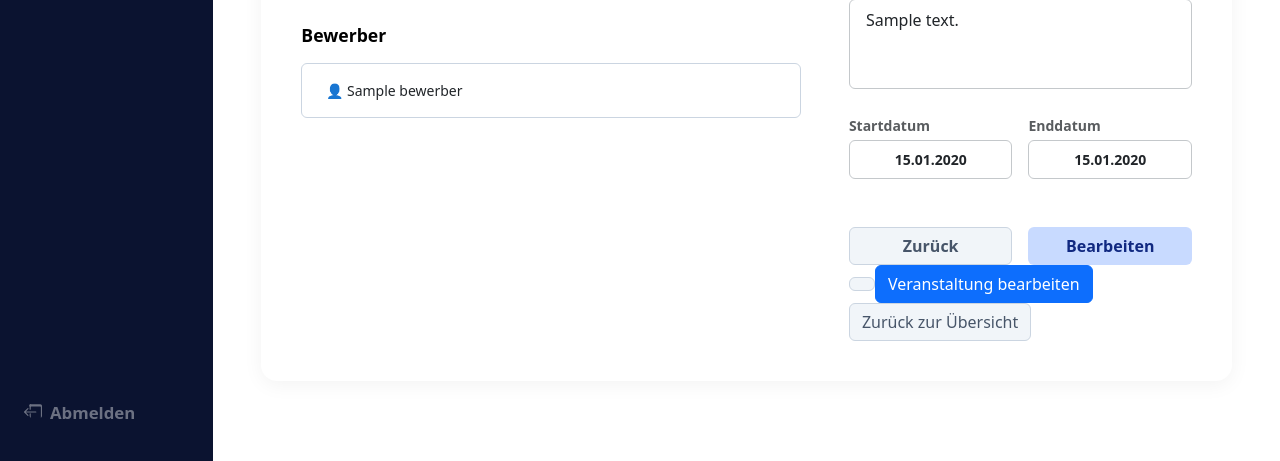
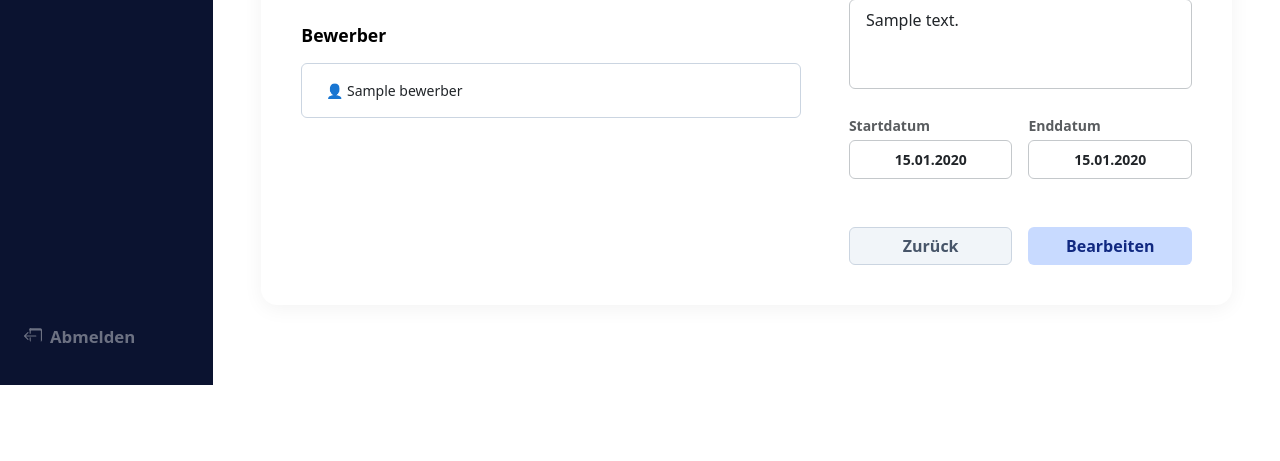
Before and after one commit to casio888/SE-G2-EventFlow, a Django app: template src/events/templates/events/detail.html in a window 1280 px wide. Shown: the part 469-930 px from the top of the page. After the commit the page ends 854 px from the top, so only its background shows below. Run offline with Django 3.2, Linux system fonts and the light colour scheme; the template is opened without the code that fills it: most values are stand-ins (such as "Sample title", 1, 10 or a date in 2020).

Commit message:
fix: remove duplicate buttons from event detail page
Drop the extra edit and back links, including an empty unclosed link,
and add the closing divs missing from the template.

```diff
--- a/src/events/templates/events/detail.html
+++ b/src/events/templates/events/detail.html
@@ -116,13 +116,9 @@
                 </a>
             </div>
 
-<a href="{% url 'events:events_your_events' %}" class="btn btn-secondary">
+        </div>
 
-<a href="{% url 'events:event_edit' event.id%}" class="btn btn-primary">
-	Veranstaltung bearbeiten
-</a>
+    </div>
 
-<a href="{% url 'events:events_your_events' %}" class="btn btn-secondary">
-    Zurück zur Übersicht
-</a>
+</div>
 {% endblock %}
```
